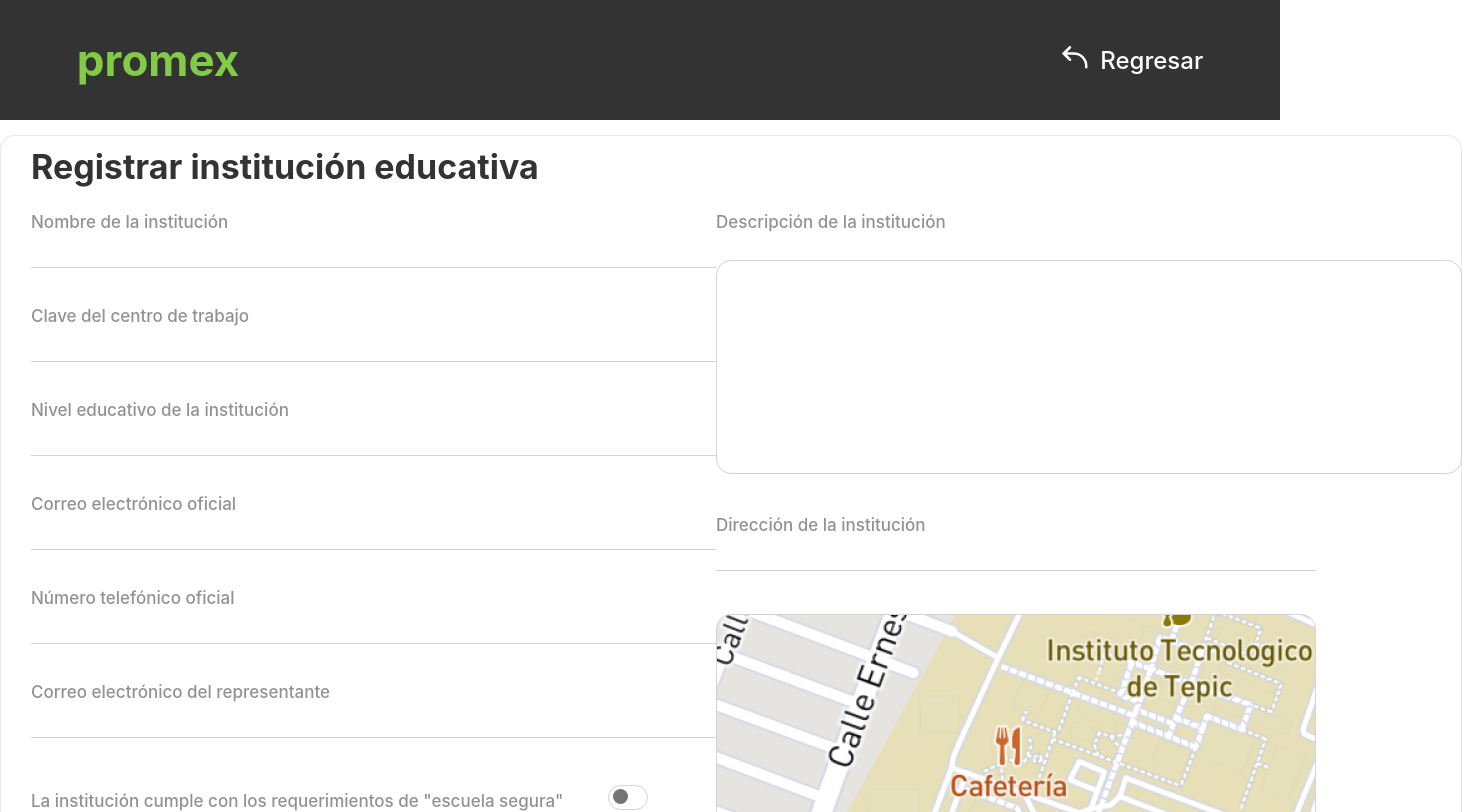
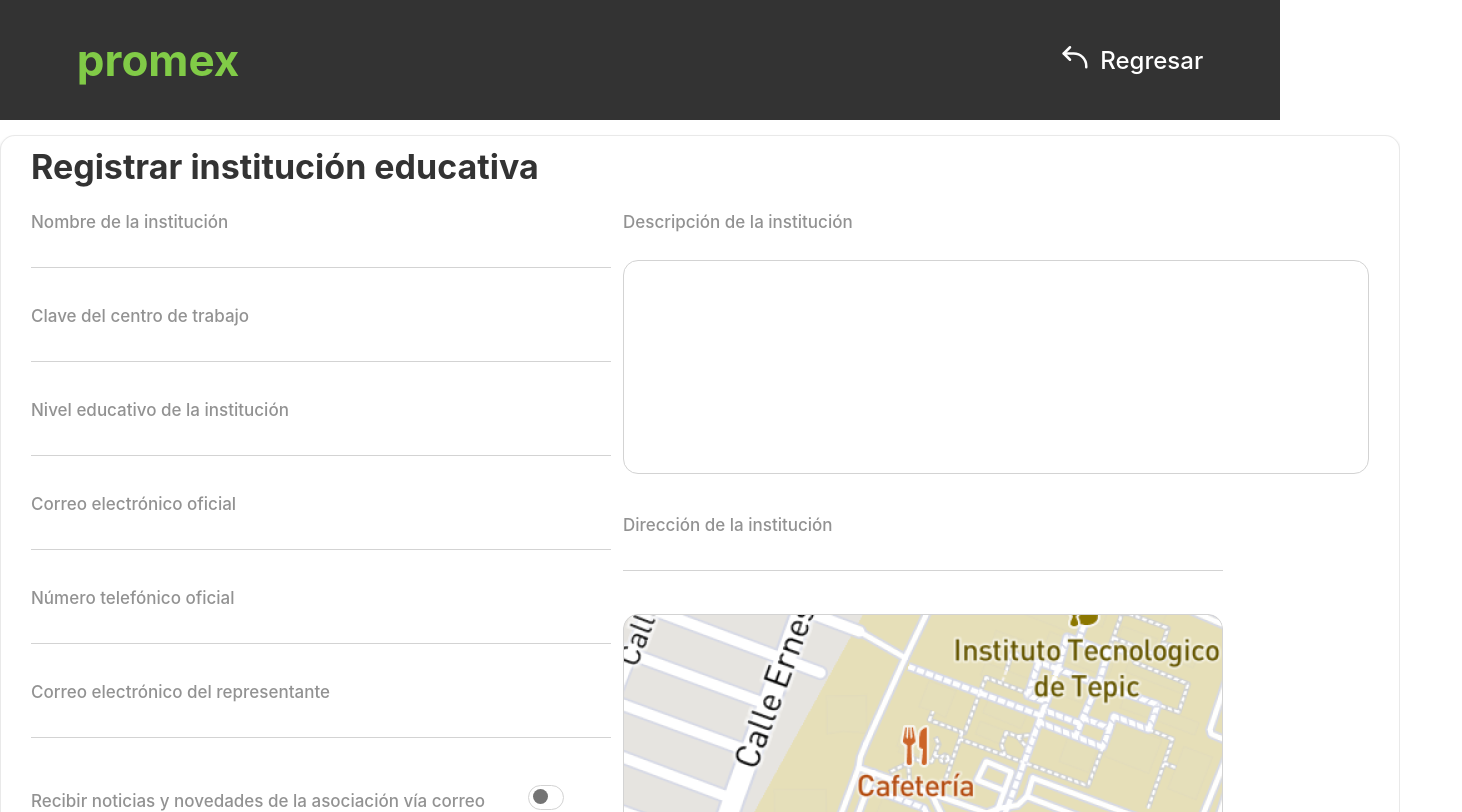
Before and after one commit to Pedrol359/Escuela-Segura, an Angular app: page / in a window 1280 px wide. Shown: the top 812 px of the page, 1462 px wide, since content can reach past the window. Built offline with nearby package versions, Linux system fonts and the light colour scheme.

Commit message:
Eliminación de un switch & Cambio width campos
Se eliminó el switch de cumple con los parametros de escuela segura.

```diff
--- a/src/app/components/registrar-institucion-educativa/registrar-institucion-educativa.component.css
+++ b/src/app/components/registrar-institucion-educativa/registrar-institucion-educativa.component.css
@@ -70,7 +70,7 @@ h4 {
 input {
   border: 0;
   border-bottom: 1px solid #d3d3d3;
-  width: 685px;
+  width: 580px;
   padding: 7px 0;
   outline: none;
   margin-bottom: 28px;
--- a/src/app/components/registrar-institucion-educativa/registrar-institucion-educativa.component.html
+++ b/src/app/components/registrar-institucion-educativa/registrar-institucion-educativa.component.html
@@ -23,13 +23,13 @@
                 <input type="text">
 
 
-                <div class="container-switch">
+               <!--<div class="container-switch">
                     <h4 class="tc-4">La institución cumple con los requerimientos de "escuela segura"</h4>
                     <label class="switch">
                         <input type="checkbox">
                         <span class="slider round"></span>
                     </label>
-                </div>
+                </div> -->
                 <div class="container-switch">
                     <h4 class="tc-4">Recibir noticias y novedades de la asociación vía correo electrónico</h4>
                     <label class="switch">
```
